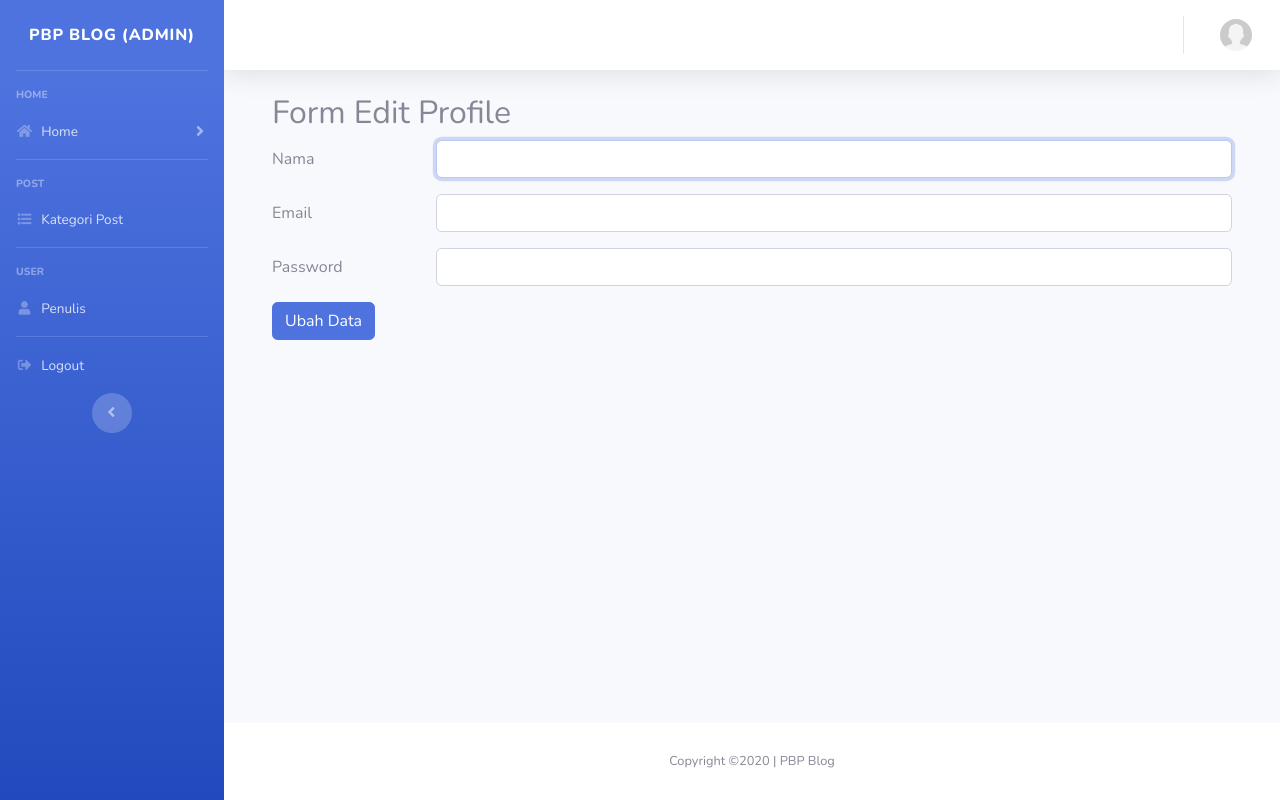
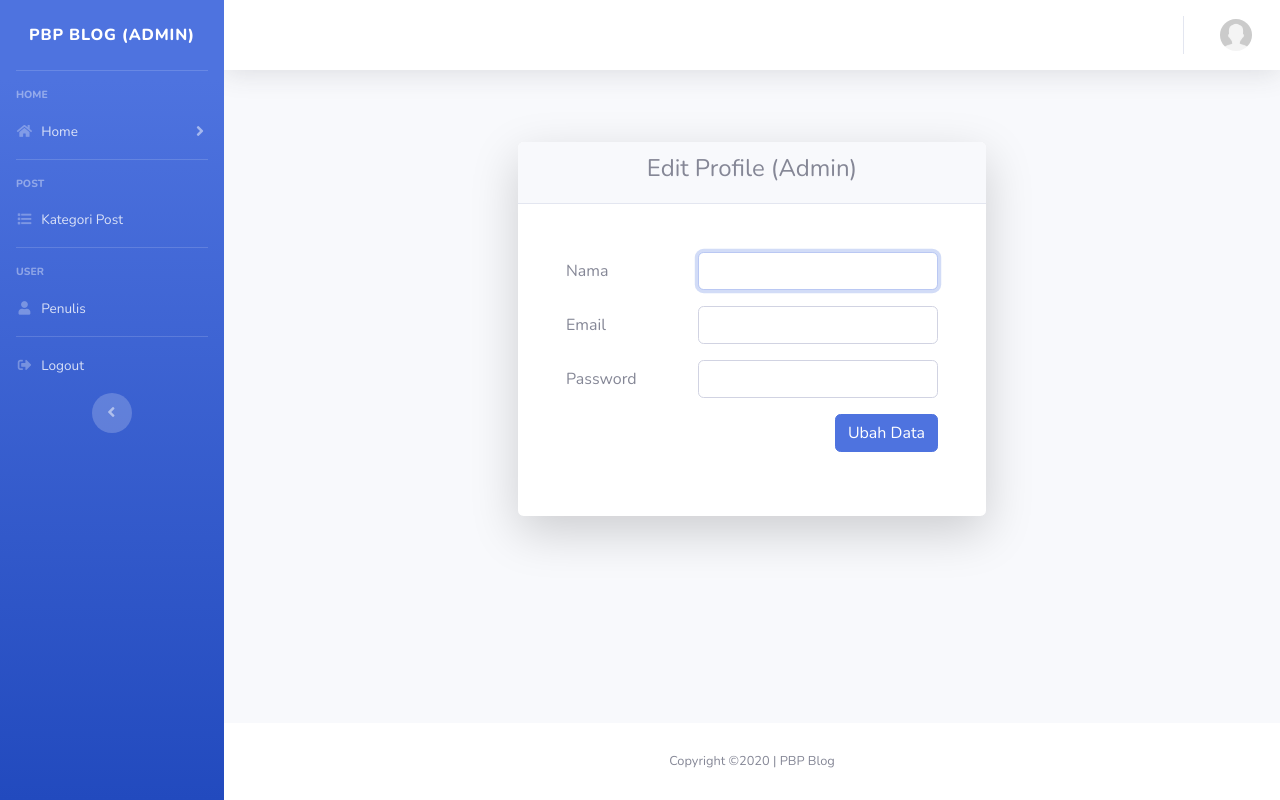
Before and after one commit to HusniFadhilah/pbp-blog, a CodeIgniter 4 app: template app/Views/admin/profile/edit_profile.php in a window 1280 px wide. Run offline with PHP 8.4 and a stand-in for CodeIgniter, Linux system fonts and the light colour scheme; the template is opened without the code that fills it, so the values that code supplies are empty; some libraries are stand-ins or nearby versions.

Commit message:
card edit profile

```diff
--- a/app/Views/admin/profile/edit_profile.php
+++ b/app/Views/admin/profile/edit_profile.php
@@ -7,16 +7,26 @@
 <div class="container">
     <div class="row">
         <div class="col">
-            <h2>Form Edit Profile</h2>
-            <div class="flash-data" data-text="<?= session()->getFlashdata('text'); ?>"
-                 data-title="<?= session()->getFlashdata('title'); ?>"
-                 data-icon="<?= session()->getFlashdata('icon'); ?>">
+            <div class="flash-data" data-text="<?= session()->getFlashdata('text'); ?>" data-title="<?= session()->getFlashdata('title'); ?>" data-icon="<?= session()->getFlashdata('icon'); ?>">
             </div>
+            <div class="row justify-content-center">
+                <div class="col-lg-6">
+                    <div class="card o-hidden border-0 shadow-lg my-5">
+                        <div class="card-header">
+                            <div class="d-flex justify-content-center">
+                                <h1 class="h4 text-gray-600">Edit Profile (Admin)
+                            </div>
+                        </div>
+                        <div class="card-body p-0">
+                            <!-- Nested Row within Card Body -->
+                            <div class="row">
+                                <div class="col-lg col-sm col-md">
+                                    <div class="p-lg-5 p-5">
                                         <form action="/admin/update/<?= $admin['idadmin']; ?>" method="post">
                                             <?= csrf_field(); ?>
                                             <div class="form-group row">
-                    <label for="nama" class="col-sm-2 col-form-label">Nama</label>
-                    <div class="col-sm-10">
+                                                <label for="nama" class="col-sm-4 col-form-label">Nama</label>
+                                                <div class="col-sm-8">
                                                     <input type="text" class="form-control <?= ($validation->hasError('nama')) ?
                                                                                                 'is-invalid' : ''; ?>" name="nama" autofocus value="<?= old('nama') ?? $admin['nama'] ?>">
                                                     <div class="invalid-feedback">
@@ -25,8 +35,8 @@
                                                 </div>
                                             </div>
                                             <div class="form-group row">
-                    <label for="email" class="col-sm-2 col-form-label">Email</label>
-                    <div class="col-sm-10">
+                                                <label for="email" class="col-sm-4 col-form-label">Email</label>
+                                                <div class="col-sm-8">
                                                     <input type="email" class="form-control <?= ($validation->hasError('email')) ?
                                                                                                 'is-invalid' : ''; ?>" name="email" autofocus value="<?= old('email') ?? $admin['email'] ?>">
                                                     <div class="invalid-feedback">
@@ -35,8 +45,8 @@
                                                 </div>
                                             </div>
                                             <div class="form-group row">
-                    <label for="password" class="col-sm-2 col-form-label">Password</label>
-                    <div class="col-sm-10">
+                                                <label for="password" class="col-sm-4 col-form-label">Password</label>
+                                                <div class="col-sm-8">
                                                     <input type="password" class="form-control <?= ($validation->hasError('password')) ?
                                                                                                     'is-invalid' : ''; ?>" name="password" autofocus>
                                                     <div class="invalid-feedback">
@@ -45,7 +55,8 @@
                                                 </div>
                                             </div>
                                             <div class="form-group row">
-                    <div class="col-sm-10">
+                                                <div class="col-auto mr-auto"></div>
+                                                <div class="col-auto">
                                                     <button type="submit" class="btn btn-primary">Ubah Data</button>
                                                 </div>
                                             </div>
@@ -53,6 +64,14 @@
                                     </div>
                                 </div>
                             </div>
+                        </div>
+                    </div>
+                </div>
+            </div>
+        </div>
+    </div>
+</div>
+
 
 <!-- AKHIR ISI KONTEN -->
 
```
Lines whose indentation alone changed are shown as unchanged.
